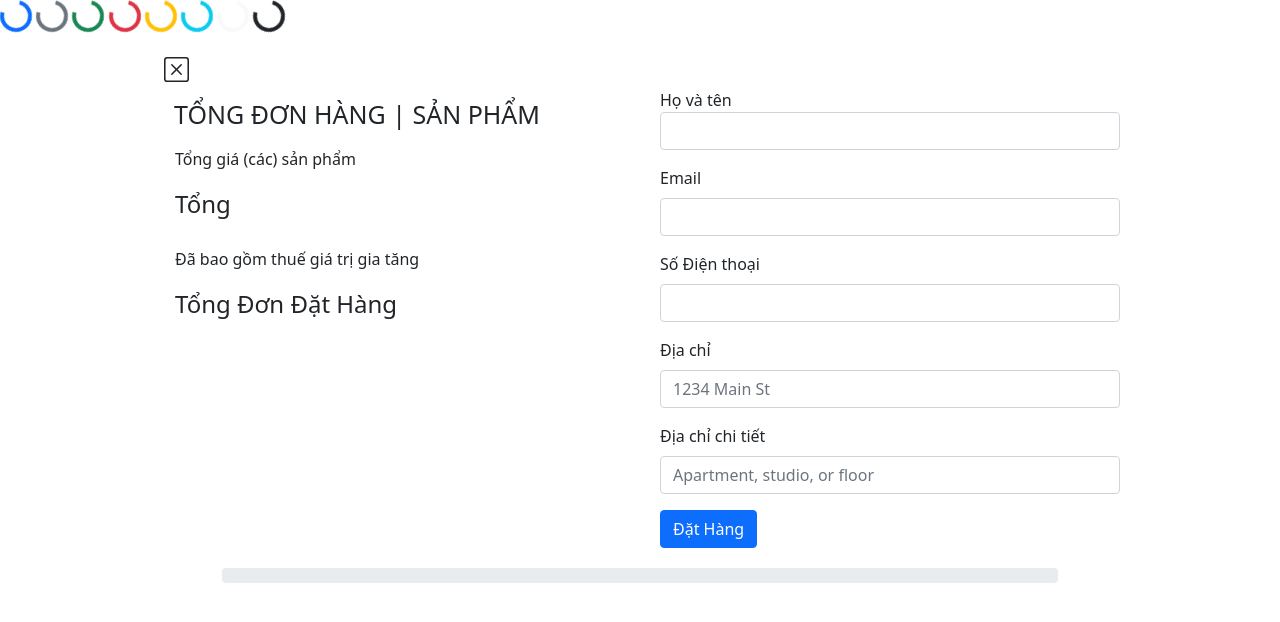
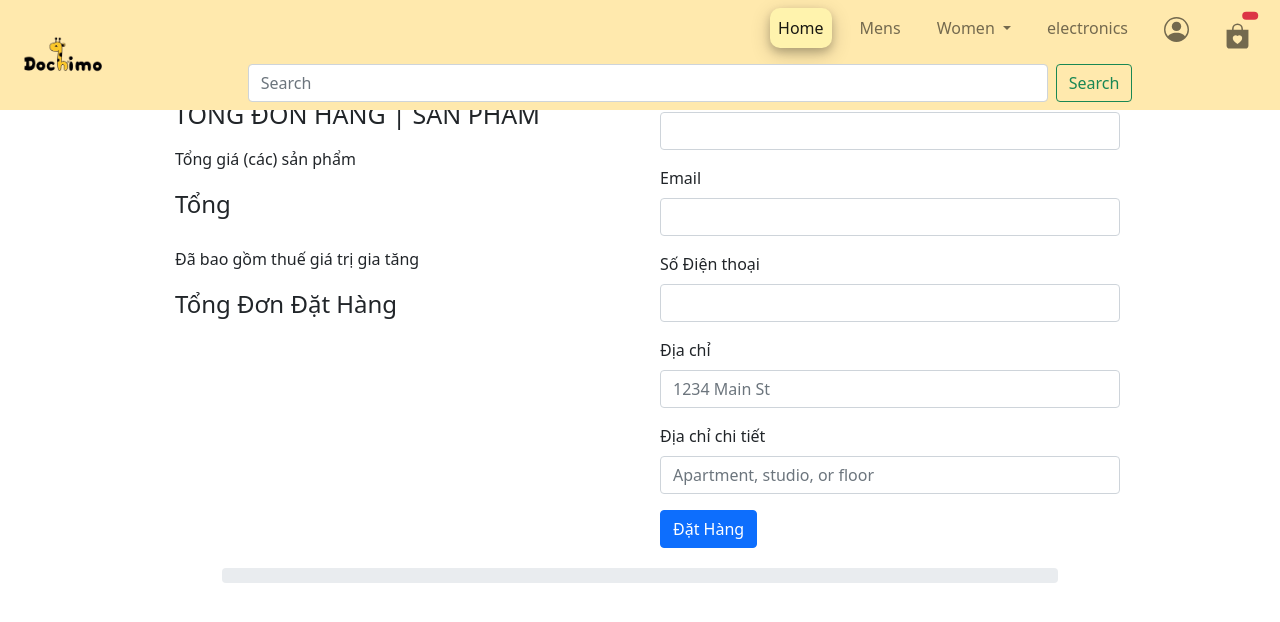
Before and after one commit to tuan190224/dochimo, a plain HTML site: page from.html in a window 1280 px wide. Drawn offline with nearby package versions, Linux system fonts and the light colour scheme.

Commit message:
fix active

```diff
--- a/from.html
+++ b/from.html
@@ -9,9 +9,102 @@
     integrity="sha384-1BmE4kWBq78iYhFldvKuhfTAU6auU8tT94WrHftjDbrCEXSU1oBoqyl2QvZ6jIW3" crossorigin="anonymous">
   <link rel="stylesheet" href="cart.css">
   <link rel="stylesheet" href="main.css">
+
   <title>Dochimo</title>
+  <link rel="stylesheet" href="mobile.css">
 </head>
 <body>
+  <div class="headerMenu">
+
+    <nav class="navbar navbar-expand-lg navbar-light bg-">
+
+      <div class="container-fluid">
+        <div>
+          <img class="logo aaa" src="./img/Hotpot.png" alt="">
+        </div>
+        <!-- <a class="navbar-brand" href="#">Navbar scroll</a> -->
+        <button class="navbar-toggler" type="button" data-bs-toggle="collapse" data-bs-target="#navbarScroll"
+          aria-controls="navbarScroll" aria-expanded="false" aria-label="Toggle navigation">
+          <span class="navbar-toggler-icon"></span>
+        </button>
+        <div class="collapse navbar-collapse" id="navbarScroll">
+          <ul class="navbar-nav me-auto my-2 my-lg-0 navbar-nav-scroll" style="--bs-scroll-height: 100%; width: 100%;
+          justify-content: flex-end;">
+            <li class="nav-item">
+              <a class="nav-link active Home" aria-current="page" href="">Home</a>
+            </li>
+            <li class="nav-item">
+              <a class="nav-link Mens" href="">Mens
+              </a>
+            </li>
+            <li class="nav-item dropdown">
+              <a class="nav-link dropdown-toggle Women" href="#" id="navbarScrollingDropdown" role="button"
+                data-bs-toggle="dropdown" aria-expanded="false">
+                Women
+              </a>
+              <ul class="dropdown-menu" aria-labelledby="navbarScrollingDropdown">
+                <li><a class="dropdown-item" href="/wonen.html">Action</a></li>
+                <li><a class="dropdown-item" href="#">Another action</a></li>
+                <li>
+                  <hr class="dropdown-divider">
+                </li>
+                <li><a class="dropdown-item" href="#">Something else here</a></li>
+              </ul>
+            </li>
+            <li class="nav-item">
+              <a class="nav-link electronics">electronics</a>
+            </li>
+            <li class="nav-item">
+              <a class="nav-link user">
+                <svg xmlns="http://www.w3.org/2000/svg" width="25" height="25" fill="currentColor" class="bi bi-person-circle" viewBox="0 0 16 16">
+                <path d="M11 6a3 3 0 1 1-6 0 3 3 0 0 1 6 0z"/>
+                <path fill-rule="evenodd" d="M0 8a8 8 0 1 1 16 0A8 8 0 0 1 0 8zm8-7a7 7 0 0 0-5.468 11.37C3.242 11.226 4.805 10 8 10s4.757 1.225 5.468 2.37A7 7 0 0 0 8 1z"/>
+              </svg>
+              <span></span>
+            </a>
+            </li>
+            <li class="nav-item" style="display: flex; flex-direction: row; justify-content: flex-start;">
+              <a class="nav-link user">
+              <div class="position-relative cart">
+
+                  <svg xmlns="http://www.w3.org/2000/svg" width="25" height="40" fill="currentColor"
+                    class="bi bi-bag-heart-fill" viewBox="0 0 16 16">
+                    <path
+                      d="M11.5 4v-.5a3.5 3.5 0 1 0-7 0V4H1v10a2 2 0 0 0 2 2h10a2 2 0 0 0 2-2V4h-3.5ZM8 1a2.5 2.5 0 0 1 2.5 2.5V4h-5v-.5A2.5 2.5 0 0 1 8 1Zm0 6.993c1.664-1.711 5.825 1.283 0 5.132-5.825-3.85-1.664-6.843 0-5.132Z" />
+                  </svg>
+                  <span class="position-absolute top-0 start-100 translate-middle badge rounded-pill bg-danger">
+
+
+                  </span>
+                  </svg>
+
+              </div>
+              </a>
+            </li>
+            <div class="btn-add"></div>
+          </ul>
+          <form class="d-flex">
+            <input class="form-control me-2" type="search" placeholder="Search" aria-label="Search">
+            <button class="btn btn-outline-success" type="submit">Search</button>
+          </form>
+        </div>
+      </div>
+      <!-- <div class="position-relative">
+        <a class="cart" href="">
+          <svg xmlns="http://www.w3.org/2000/svg" width="30" height="30" fill="currentColor"
+            class="bi bi-bag-heart-fill" viewBox="0 0 16 16">
+            <path
+              d="M11.5 4v-.5a3.5 3.5 0 1 0-7 0V4H1v10a2 2 0 0 0 2 2h10a2 2 0 0 0 2-2V4h-3.5ZM8 1a2.5 2.5 0 0 1 2.5 2.5V4h-5v-.5A2.5 2.5 0 0 1 8 1Zm0 6.993c1.664-1.711 5.825 1.283 0 5.132-5.825-3.85-1.664-6.843 0-5.132Z" />
+          </svg>
+          <span class="position-absolute top-0 start-100 translate-middle badge rounded-pill bg-danger">
+
+            <span class="visually-hidden">unread messages</span>
+          </span>
+          </svg>
+        </a>
+      </div> -->
+    </nav>
+  </div>
 <div>
   <div class="spinner-border text-primary" role="status">
     <span class="visually-hidden">Loading...</span>
--- /dev/null
+++ b/mobile.css
@@ -0,0 +1,11 @@
+/* mobile */
+
+@media only screen and (max-width: 850px){
+    .card-active{
+        width:100%;
+        height:100%;
+        display: flex;
+        flex-direction: column;
+
+    }
+}
```
Also changed, not shown: index.html (+1 -0 lines), main.css (line endings or trailing spaces).
